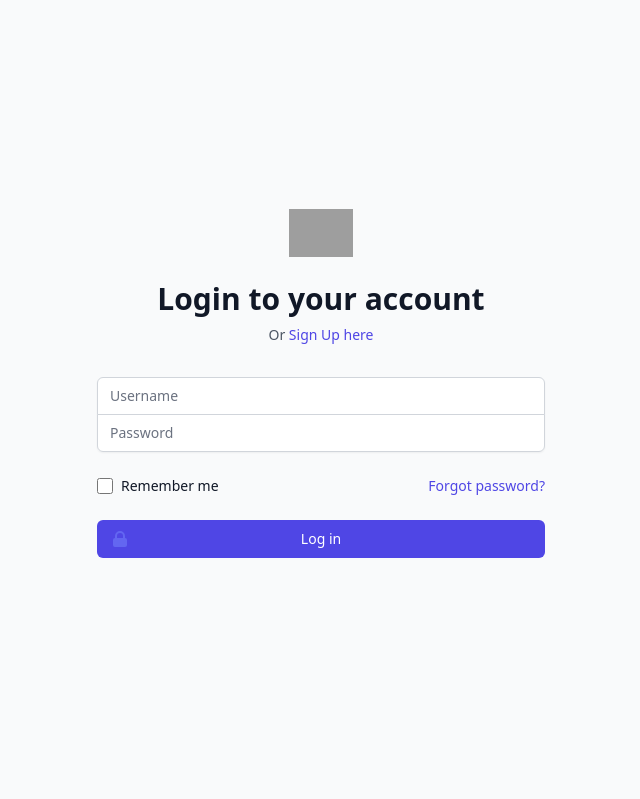
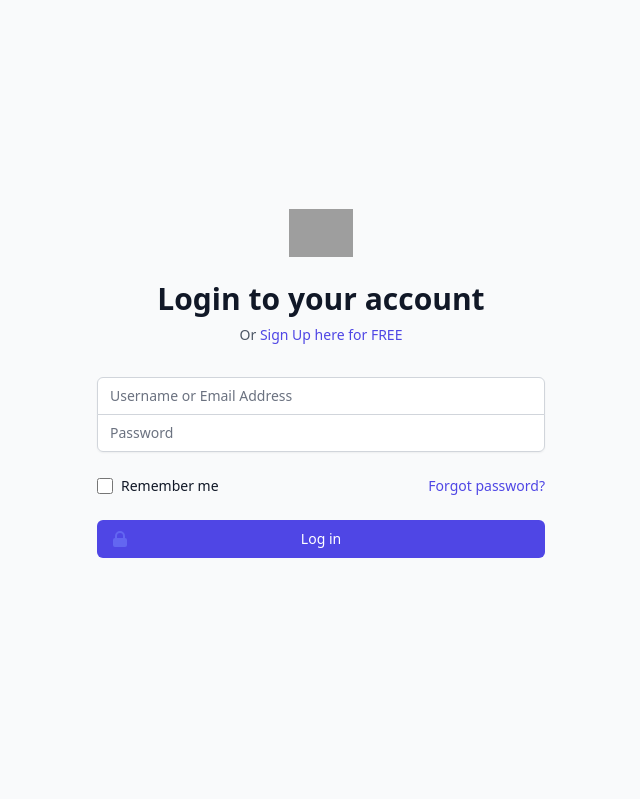
Before and after one commit to danyalbasar/todo_project, a Django app: page /user_login/ in a window 1280 px wide. Shown: the part 81-880 px from the top of the page, without its empty margins (319-959 px from the left). Run offline with Django 3.2, Linux system fonts and the light colour scheme; grey boxes are pictures that could not be loaded.

Commit message:
Update user_login.html

```diff
--- a/todo_app/templates/user_login.html
+++ b/todo_app/templates/user_login.html
@@ -1,4 +1,5 @@
 {% extends 'base.html' %}
+
 {% block title %} Login Page {% endblock %}
 
 {% block content %}
@@ -13,24 +14,22 @@
       <p class="mt-2 text-center text-sm text-gray-600">
         Or
         <a href="{% url 'user_signup' %}" class="font-medium text-indigo-600 hover:text-indigo-500">
-          Sign Up here
+          Sign Up here for FREE
         </a>
       </p>
     </div>
-
     <form class="mt-8 space-y-6" action="#" method="POST">
      {% csrf_token %}
       <div class="rounded-md shadow-sm -space-y-px">
         <div>
           <label for="username" class="sr-only">Username</label>
-          <input id="username" name="user_name" type="text" required="" class="appearance-none rounded-none relative block w-full px-3 py-2 border border-gray-300 placeholder-gray-500 text-gray-900 rounded-t-md focus:outline-none focus:ring-indigo-500 focus:border-indigo-500 focus:z-10 sm:text-sm" placeholder="Username">
+          <input id="username" name="user_name" type="text" required="" class="appearance-none rounded-none relative block w-full px-3 py-2 border border-gray-300 placeholder-gray-500 text-gray-900 rounded-t-md focus:outline-none focus:ring-indigo-500 focus:border-indigo-500 focus:z-10 sm:text-sm" placeholder="Username or Email Address">
         </div>
         <div>
           <label for="password" class="sr-only">Password</label>
           <input id="password" name="pw" type="password" autocomplete="current-password" required="" class="appearance-none rounded-none relative block w-full px-3 py-2 border border-gray-300 placeholder-gray-500 text-gray-900 rounded-b-md focus:outline-none focus:ring-indigo-500 focus:border-indigo-500 focus:z-10 sm:text-sm" placeholder="Password">
         </div>
       </div>
-
       <div class="flex items-center justify-between">
         <div class="flex items-center">
           <input id="remember_me" name="remember_me" type="checkbox" class="h-4 w-4 text-indigo-600 focus:ring-indigo-500 border-gray-300 rounded">
@@ -38,14 +37,12 @@
             Remember me
           </label>
         </div>
-
         <div class="text-sm">
           <a href="{% url 'user_forgotpass' %}" class="font-medium text-indigo-600 hover:text-indigo-500">
             Forgot password?
           </a>
         </div>
       </div>
-
       <div>
         <button type="submit" class="group relative w-full flex justify-center py-2 px-4 border border-transparent text-sm font-medium rounded-md text-white bg-indigo-600 hover:bg-indigo-700 focus:outline-none focus:ring-2 focus:ring-offset-2 focus:ring-indigo-500">
           <span class="absolute left-0 inset-y-0 flex items-center pl-3">
@@ -58,7 +55,7 @@
         </button>
       </div>
     </form>
-    <div class="font-medium text-red-600 hover:text-indigo-500 text-center">
+    <div class="font-medium text-red-600 text-center">
       {{ msg }}
     </div>
   </div>
```
